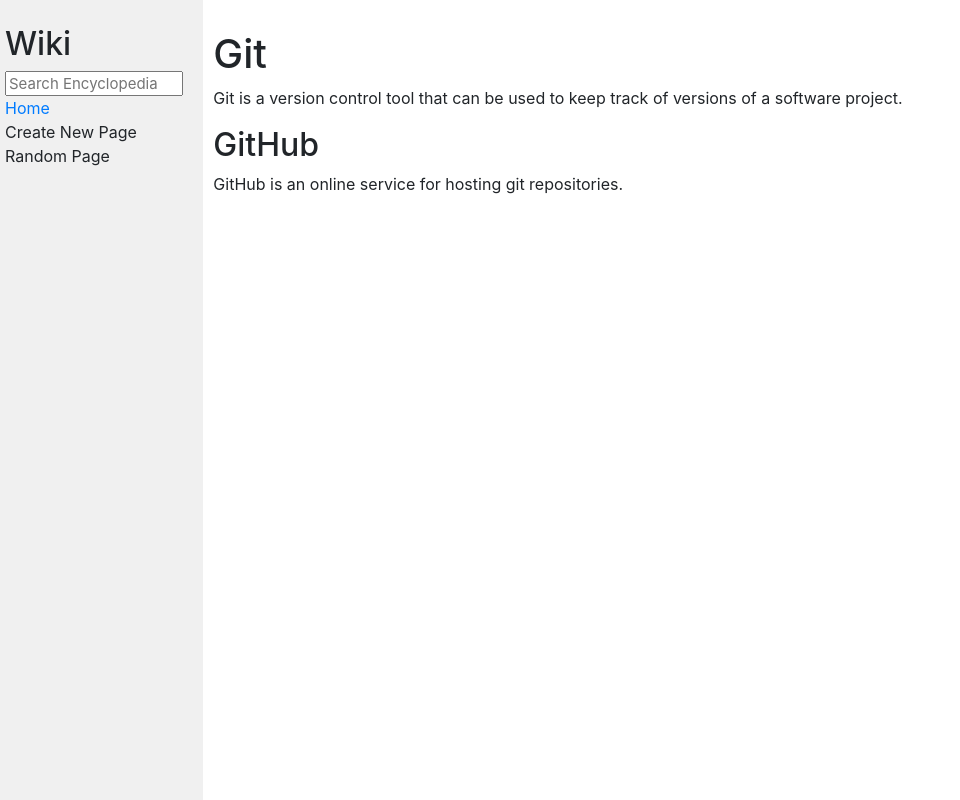
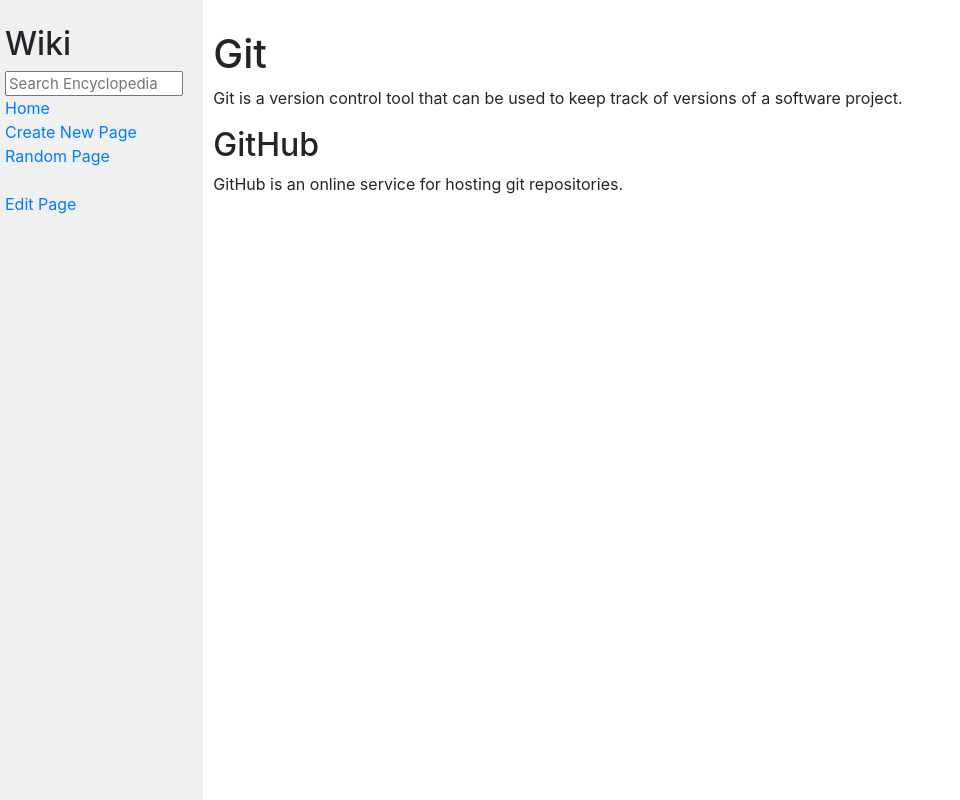
Before and after one commit to ZayRex/encyclopedia-django, a Django app: page /wiki/Git in a window 1280 px wide. Shown: the whole page, without its empty margins (0-960 px from the left). Run offline with Django 3.2, Linux system fonts and the light colour scheme; some libraries are stand-ins or nearby versions.

Commit message:
added create new page functionality

```diff
--- a/encyclopedia/static/encyclopedia/styles.css
+++ b/encyclopedia/static/encyclopedia/styles.css
@@ -36,3 +36,10 @@
 .sidebar h2 {
     margin-top: 5px;
 }
+
+.error {
+    padding: 20px;
+    background-color: #f44336; /* Red */
+    color: white;
+    margin-bottom: 15px;
+  }
--- a/encyclopedia/templates/encyclopedia/entry_page.html
+++ b/encyclopedia/templates/encyclopedia/entry_page.html
@@ -4,6 +4,13 @@
     {{title|safe}}
 {% endblock %}
 
+{% block nav %}
+<br>
+<div>
+    <a href="{% url 'wiki:edit_page' %}">Edit Page</a>
+</div>
+{% endblock %}
+
 {% block body %}
     {{page_content|safe}}
 {% endblock %}
--- a/encyclopedia/templates/encyclopedia/layout.html
+++ b/encyclopedia/templates/encyclopedia/layout.html
@@ -19,10 +19,10 @@
                     <a href="{% url 'wiki:index' %}">Home</a>
                 </div>
                 <div>
-                    Create New Page
+                    <a href="{% url 'wiki:create_new_page' %}">Create New Page</a>
                 </div>
                 <div>
-                    Random Page
+                    <a href="{% url 'wiki:random_page' %}">Random Page</a>
                 </div>
                 {% block nav %}
                 {% endblock %}
--- a/encyclopedia/urls.py
+++ b/encyclopedia/urls.py
@@ -7,5 +7,8 @@
 urlpatterns = [
     path("", views.index, name="index"),
     path("wiki/<str:title>", views.entry_page, name="entry_page"),
-    path("search_results", views.search_results, name="search_results")
+    path("search_results", views.search_results, name="search_results"),
+    path("create_new_page", views.CreatePage.as_view(), name="create_new_page"),
+    path("edit_page", views.EditPage.as_view(), name="edit_page"),
+    path("random_page", views.random_page, name="random_page")
 ]
--- a/encyclopedia/views.py
+++ b/encyclopedia/views.py
@@ -1,8 +1,11 @@
 from django.shortcuts import render
+from django.views import View
 from django.http import HttpResponse
 from django.http import Http404
 from django.shortcuts import redirect
+from django.contrib import messages
 import markdown2
+import random
 
 from . import util
 
@@ -35,6 +38,43 @@
         "potential_matches": potential_matches
     })
 
+class CreatePage(View):
+
+    def get(self, request):
+        return render(request, "encyclopedia/create_new_page.html")
+
+    def post(self, request):
+        title = request.POST.get("title")
+        entries = set(util.list_entries())
+        if title in entries:
+            messages.error(request, "The Page you are trying to create already exist. You can't overwrite it (Please try to \"Edit Page\" to modify it).")
+            return render(request, "encyclopedia/create_new_page.html")
+        page_content = request.POST.get("page_content")
+        util.save_entry(title, page_content)
+        return redirect('wiki:entry_page', title)
+
+
+def random_page(request):
+    entries = util.list_entries()
+    random_entry = random.choice(entries)
+    return redirect('wiki:entry_page', random_entry)
+
+class EditPage(View):
+
+    def get(self, request):
+        return render(request, "encyclopedia/edit_page.html")
+
+    def post(self, request):
+        title = request.POST.get("title")
+        entries = set(util.list_entries())
+        if title in entries:
+            messages.error(request, "The Page you are trying to create already exist. You can't overwrite it (Please try to \"Edit Page\" to modify it).")
+            return render(request, "encyclopedia/create_new_page.html")
+        page_content = request.POST.get("page_content")
+        util.save_entry(title, page_content)
+        return redirect('wiki:entry_page', title)
+
+
 
     # return HttpResponse(markdown2.markdown(util.get_entry(title)))
     # return render(request, "encyclopedia/index.html", {
```
Also changed, not shown: encyclopedia/templates/encyclopedia/create_new_page.html (added, +27 -0 lines).
